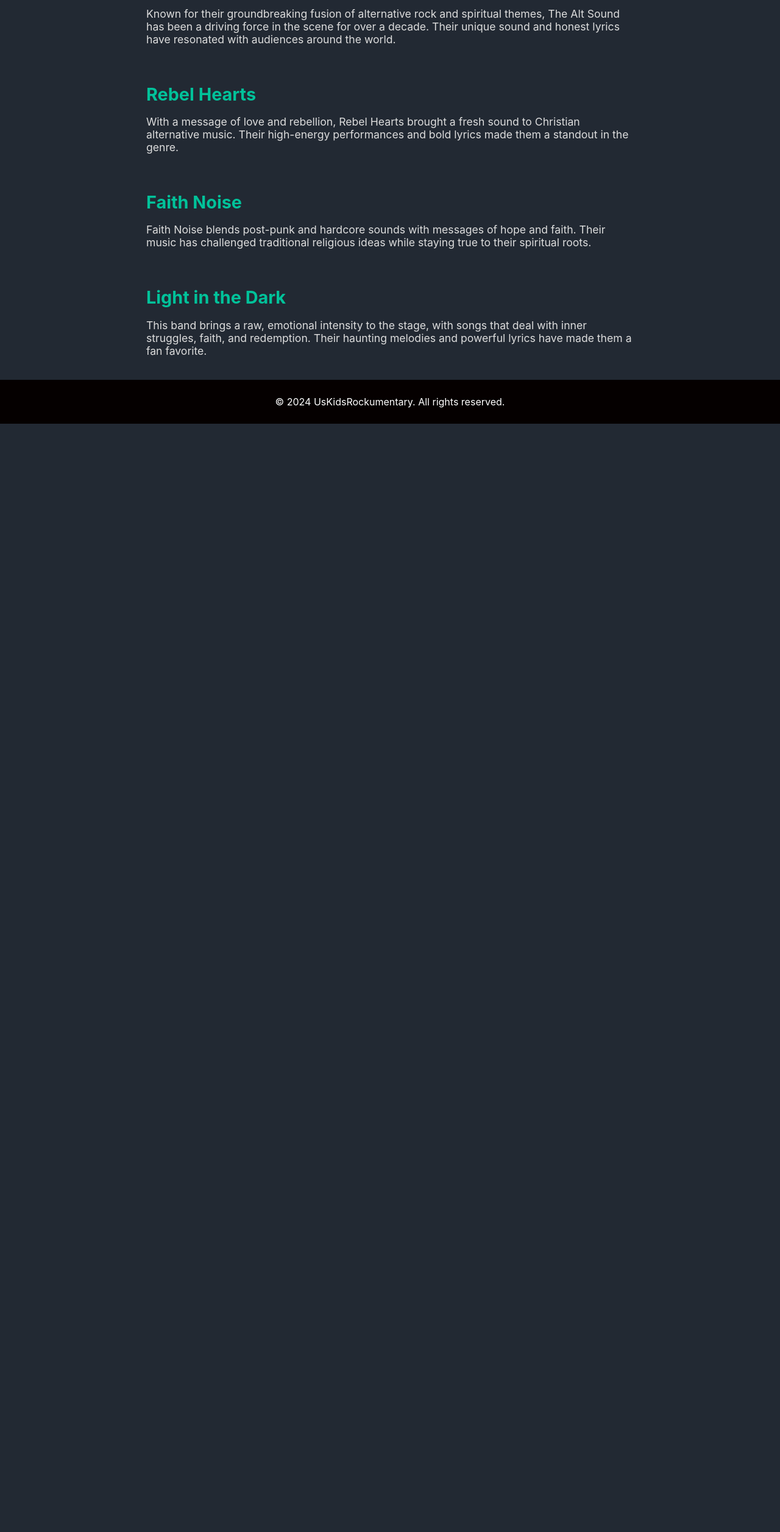
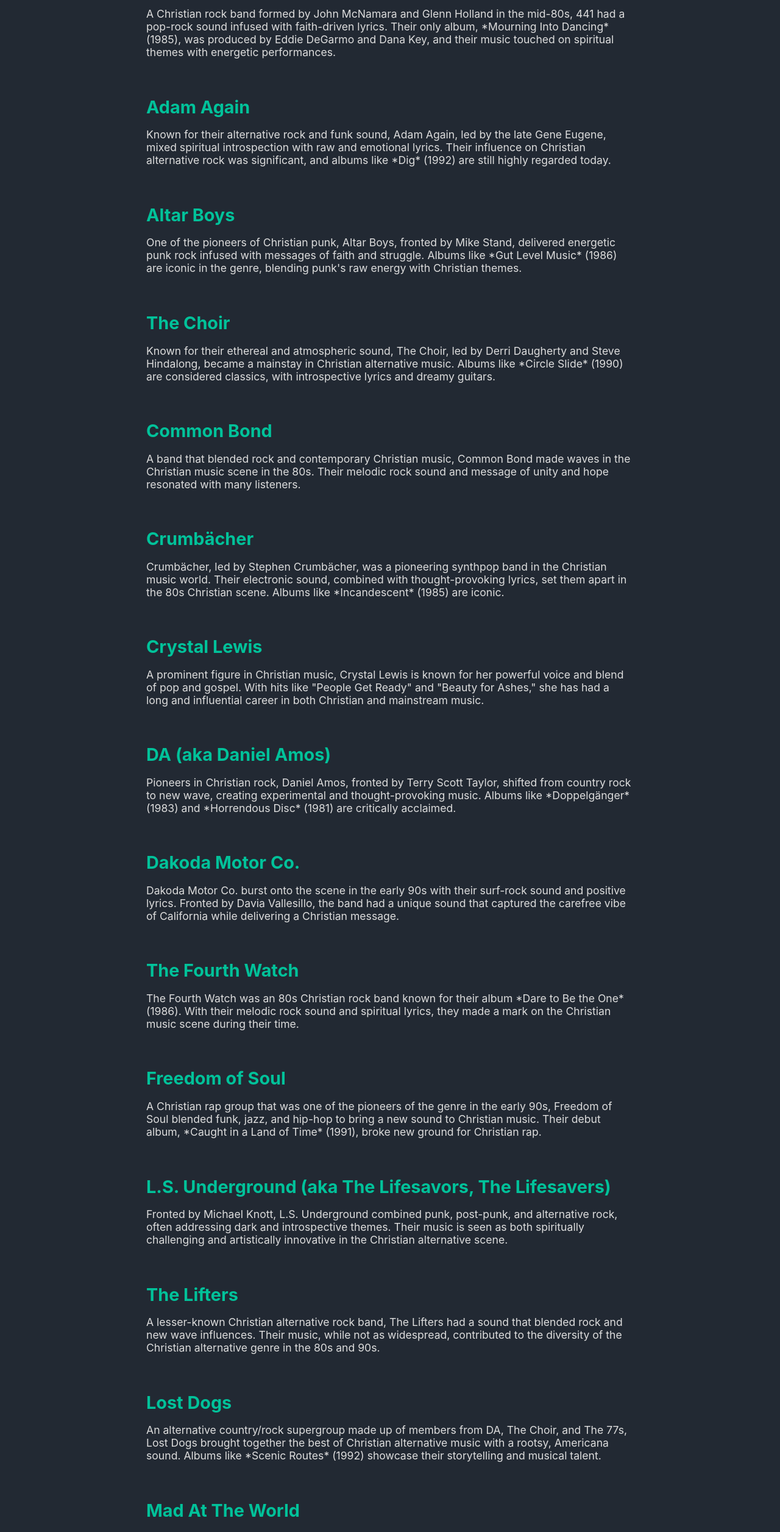
Before and after one commit to Arcarius41/rockumentary-vite, a React (Vite) app: page /bands in a window 1280 px wide. Shown: the part 220-2733 px from the top of the page at 61% size. Before the commit the page ends 915 px from the top, so only its background shows below. Built offline with nearby package versions, Linux system fonts and the light colour scheme.

Commit message:
dev changes to bands page content

```diff
--- a/src/components/Bands.jsx
+++ b/src/components/Bands.jsx
@@ -7,27 +7,135 @@
       <h1>Bands Featured in the Documentary</h1>
       <div className="band-list">
         <div className="band-item">
-          <h2>The Alt Sound</h2>
+          <h2>441</h2>
           <p>
-            Known for their groundbreaking fusion of alternative rock and spiritual themes, The Alt Sound has been a driving force in the scene for over a decade. Their unique sound and honest lyrics have resonated with audiences around the world.
+            A Christian rock band formed by John McNamara and Glenn Holland in the mid-80s, 441 had a pop-rock sound infused with faith-driven lyrics. Their only album, *Mourning Into Dancing* (1985), was produced by Eddie DeGarmo and Dana Key, and their music touched on spiritual themes with energetic performances.
           </p>
         </div>
         <div className="band-item">
-          <h2>Rebel Hearts</h2>
+          <h2>Adam Again</h2>
           <p>
-            With a message of love and rebellion, Rebel Hearts brought a fresh sound to Christian alternative music. Their high-energy performances and bold lyrics made them a standout in the genre.
+            Known for their alternative rock and funk sound, Adam Again, led by the late Gene Eugene, mixed spiritual introspection with raw and emotional lyrics. Their influence on Christian alternative rock was significant, and albums like *Dig* (1992) are still highly regarded today.
           </p>
         </div>
         <div className="band-item">
-          <h2>Faith Noise</h2>
+          <h2>Altar Boys</h2>
           <p>
-            Faith Noise blends post-punk and hardcore sounds with messages of hope and faith. Their music has challenged traditional religious ideas while staying true to their spiritual roots.
+            One of the pioneers of Christian punk, Altar Boys, fronted by Mike Stand, delivered energetic punk rock infused with messages of faith and struggle. Albums like *Gut Level Music* (1986) are iconic in the genre, blending punk's raw energy with Christian themes.
           </p>
         </div>
         <div className="band-item">
-          <h2>Light in the Dark</h2>
+          <h2>The Choir</h2>
           <p>
-            This band brings a raw, emotional intensity to the stage, with songs that deal with inner struggles, faith, and redemption. Their haunting melodies and powerful lyrics have made them a fan favorite.
+            Known for their ethereal and atmospheric sound, The Choir, led by Derri Daugherty and Steve Hindalong, became a mainstay in Christian alternative music. Albums like *Circle Slide* (1990) are considered classics, with introspective lyrics and dreamy guitars.
+          </p>
+        </div>
+        <div className="band-item">
+          <h2>Common Bond</h2>
+          <p>
+            A band that blended rock and contemporary Christian music, Common Bond made waves in the Christian music scene in the 80s. Their melodic rock sound and message of unity and hope resonated with many listeners.
+          </p>
+        </div>
+        <div className="band-item">
+          <h2>Crumbächer</h2>
+          <p>
+            Crumbächer, led by Stephen Crumbächer, was a pioneering synthpop band in the Christian music world. Their electronic sound, combined with thought-provoking lyrics, set them apart in the 80s Christian scene. Albums like *Incandescent* (1985) are iconic.
+          </p>
+        </div>
+        <div className="band-item">
+          <h2>Crystal Lewis</h2>
+          <p>
+            A prominent figure in Christian music, Crystal Lewis is known for her powerful voice and blend of pop and gospel. With hits like "People Get Ready" and "Beauty for Ashes," she has had a long and influential career in both Christian and mainstream music.
+          </p>
+        </div>
+        <div className="band-item">
+          <h2>DA (aka Daniel Amos)</h2>
+          <p>
+            Pioneers in Christian rock, Daniel Amos, fronted by Terry Scott Taylor, shifted from country rock to new wave, creating experimental and thought-provoking music. Albums like *Doppelgänger* (1983) and *Horrendous Disc* (1981) are critically acclaimed.
+          </p>
+        </div>
+        <div className="band-item">
+          <h2>Dakoda Motor Co.</h2>
+          <p>
+            Dakoda Motor Co. burst onto the scene in the early 90s with their surf-rock sound and positive lyrics. Fronted by Davia Vallesillo, the band had a unique sound that captured the carefree vibe of California while delivering a Christian message.
+          </p>
+        </div>
+        <div className="band-item">
+          <h2>The Fourth Watch</h2>
+          <p>
+            The Fourth Watch was an 80s Christian rock band known for their album *Dare to Be the One* (1986). With their melodic rock sound and spiritual lyrics, they made a mark on the Christian music scene during their time.
+          </p>
+        </div>
+        <div className="band-item">
+          <h2>Freedom of Soul</h2>
+          <p>
+            A Christian rap group that was one of the pioneers of the genre in the early 90s, Freedom of Soul blended funk, jazz, and hip-hop to bring a new sound to Christian music. Their debut album, *Caught in a Land of Time* (1991), broke new ground for Christian rap.
+          </p>
+        </div>
+        <div className="band-item">
+          <h2>L.S. Underground (aka The Lifesavors, The Lifesavers)</h2>
+          <p>
+            Fronted by Michael Knott, L.S. Underground combined punk, post-punk, and alternative rock, often addressing dark and introspective themes. Their music is seen as both spiritually challenging and artistically innovative in the Christian alternative scene.
+          </p>
+        </div>
+        <div className="band-item">
+          <h2>The Lifters</h2>
+          <p>
+            A lesser-known Christian alternative rock band, The Lifters had a sound that blended rock and new wave influences. Their music, while not as widespread, contributed to the diversity of the Christian alternative genre in the 80s and 90s.
+          </p>
+        </div>
+        <div className="band-item">
+          <h2>Lost Dogs</h2>
+          <p>
+            An alternative country/rock supergroup made up of members from DA, The Choir, and The 77s, Lost Dogs brought together the best of Christian alternative music with a rootsy, Americana sound. Albums like *Scenic Routes* (1992) showcase their storytelling and musical talent.
+          </p>
+        </div>
+        <div className="band-item">
+          <h2>Mad At The World</h2>
+          <p>
+            Mad At The World transitioned from synthpop to hard rock over their career, addressing spiritual struggles and faith with both electronic and guitar-driven sounds. Their early albums, such as *Flowers in the Rain* (1986), are synthpop classics, while later albums embraced a heavier rock sound.
+          </p>
+        </div>
+        <div className="band-item">
+          <h2>Mortal</h2>
+          <p>
+            Mortal was a pioneering Christian industrial band in the early 90s, blending electronic beats and industrial rock with spiritual themes. Albums like *Lusis* (1992) and *Fathom* (1993) are considered groundbreaking in the Christian industrial genre.
+          </p>
+        </div>
+        <div className="band-item">
+          <h2>The Prayer Chain</h2>
+          <p>
+            Known for their dark, atmospheric sound and introspective lyrics, The Prayer Chain became a standout in the Christian alternative rock scene. Albums like *Shawl* (1993) and *Mercury* (1995) are fan favorites for their emotional depth and musical innovation.
+          </p>
+        </div>
+        <div className="band-item">
+          <h2>77s</h2>
+          <p>
+            The 77s, led by Michael Roe, have been a significant force in Christian rock since the 80s. Blending rock, blues, and alternative, albums like *Ping Pong Over the Abyss* (1982) and *Sticks and Stones* (1990) are beloved in both Christian and secular circles.
+          </p>
+        </div>
+        <div className="band-item">
+          <h2>S.F.C.</h2>
+          <p>
+            Soldiers for Christ (S.F.C.) was an influential Christian hip-hop group in the early 90s. Their album *A Saved Man in the Jungle* (1990) brought Christian rap to a wider audience, blending streetwise lyrics with a strong message of faith.
+          </p>
+        </div>
+        <div className="band-item">
+          <h2>Undercover</h2>
+          <p>
+            Undercover was a pioneering punk and new wave band in the Christian music scene. Albums like *Branded* (1986) are considered classics for their raw energy, spiritual depth, and challenging themes.
+          </p>
+        </div>
+        <div className="band-item">
+          <h2>The Violet Burning</h2>
+          <p>
+            The Violet Burning, fronted by Michael Pritzl, combined shoegaze, alternative rock, and spiritual themes to create deeply emotional and atmospheric music. Albums like *Strength* (1992) and *The Violet Burning* (1996) are fan favorites.
+          </p>
+        </div>
+        <div className="band-item">
+          <h2>Wild Blue Yonder</h2>
+          <p>
+            Wild Blue Yonder was known for their blend of folk, rock, and country influences in the Christian music scene. With strong storytelling and Americana vibes, their music touched on spiritual journeys and faith.
           </p>
         </div>
       </div>
```
